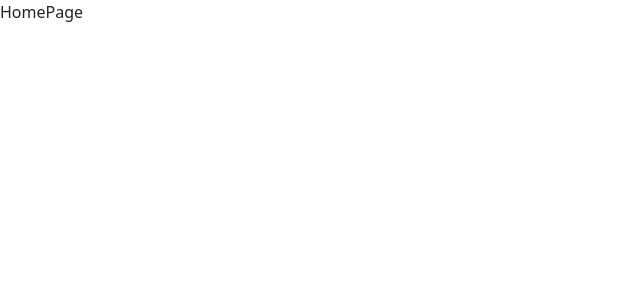
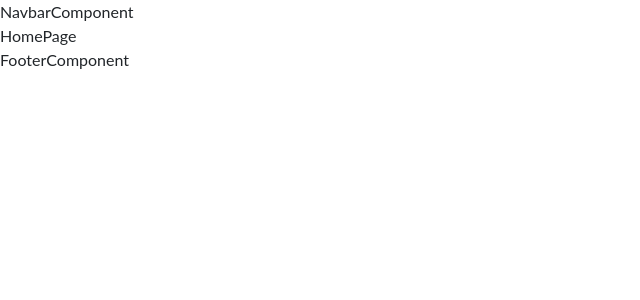
Before and after one commit to mochfarrel06/ecommerce-products, a React (Vite) app: page / in a window 1280 px wide. Shown: the top 300 px of the page, without its empty margins (0-640 px from the left). Built offline with nearby package versions, Linux system fonts and the light colour scheme.

Commit message:
Setup bootstrap css

```diff
--- a/src/App.jsx
+++ b/src/App.jsx
@@ -1,15 +1,18 @@
-import "bootstrap/dist/css/bootstrap.min.css";
 import {Route, Routes} from "react-router-dom";
 import HomePage from "./pages/home";
 import ProductPage from "./pages/products";
+import NavbarComponent from "./layouts/navbar";
+import FooterComponent from "./layouts/footer";
 
 function App() {
   return (
     <div>
+      <NavbarComponent />
       <Routes>
         <Route path="/" element={<HomePage />} />
         <Route path="/products" element={<ProductPage />} />
       </Routes>
+      <FooterComponent />
     </div>
   );
 }
--- a/src/main.jsx
+++ b/src/main.jsx
@@ -1,6 +1,9 @@
 import React from "react";
 import ReactDOM from "react-dom/client";
 import App from "./App.jsx";
+
+import "bootstrap/dist/css/bootstrap.min.css";
+import "./styles/css/main.css";
 
 import {BrowserRouter} from "react-router-dom";
 
--- /dev/null
+++ b/src/styles/css/main.css
@@ -0,0 +1,13 @@
+* {
+  font-family: "Lato", sans-serif;
+}
+
+:root {
+  --primary-color: #004a87;
+  --secondary-color: #fed700;
+  --color-text: #4a4a4a;
+  --color-grey: #d9d9d9;
+  --color-black: #333333;
+  --color-white: #ffffff;
+  --color-orange: #ff7f0a;
+}
```
